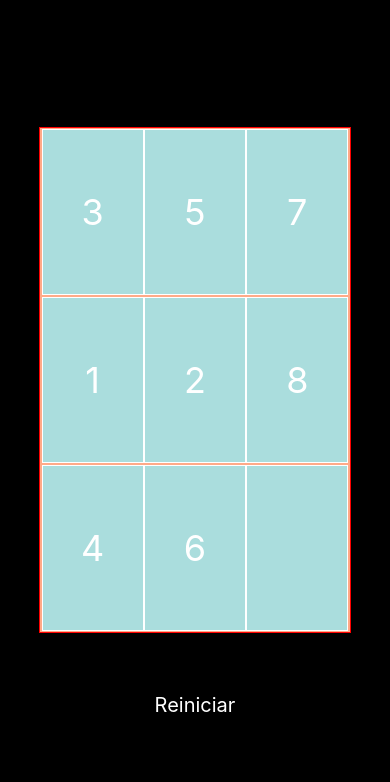
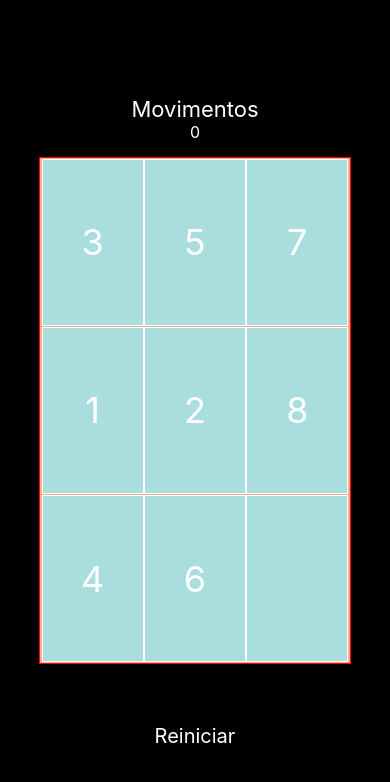
Before and after one commit to helder9991/puzzle-game, a React Native app: screen / in a window 390 px wide. Shown: the top 782 px of the page. Built offline with nearby package versions, Linux system fonts and the light colour scheme.

Commit message:
Correção do bug da issue #2; Adição de quantidade de movimentos

```diff
--- a/App.js
+++ b/App.js
@@ -4,6 +4,7 @@ import { StyleSheet, Text, View, TouchableOpacity, Alert } from 'react-native';
 export default function App() {
 
     const [game, setGame] = useState([]);
+    const [moves, setMoves] = useState(0);
     const [size, setSize] = useState(3);
 
     // Inicia matriz com numeros
@@ -27,8 +28,14 @@ export default function App() {
         startTable();
     }, [])
 
+    useEffect(() => {
+        verify();
+    },[game])
+
+    // Verifica se o jogo terminou
     const verify = () => {
-        for (let i = 1; i < size*size; i++)
+        if(moves > 0){
+            for (let i = 1; i < (size*size)-1; i++)
                 if (game[i - 1] > game[i])
                     return 0
 
@@ -41,38 +48,49 @@ export default function App() {
 
         }
 
+    }
+
     const move = (position) => {
         // Verifica se é possivel realizar o movimento
         // Método escalonavel
         let vet = [...game];
 
-        if(vet[position-1] === '' ){
+        if(vet[position-1] === '' && (position-1)%size != size-1 ){
             aux = vet[position];
             vet[position] = vet[position-1];
             vet[position-1] = aux;
+            setMoves(moves+1);
         }
-        else if(vet[position+1] === ''){
+        else if(vet[position+1] === '' && (position+1)%size != 0){
             aux = vet[position];
             vet[position] = vet[position+1];
             vet[position+1] = aux;
+            setMoves(moves+1);
         }
         else if(vet[position-size] === ''){
             aux = vet[position];
             vet[position] = vet[position-size];
             vet[position-size] = aux;
+            setMoves(moves+1);
         }
         else if(vet[position+size] === ''){
             aux = vet[position];
             vet[position] = vet[position+size];
             vet[position+size] = aux;
+            setMoves(moves+1);
         }
 
         setGame(vet);
-        verify();
     }
 
     return (
         <View style={styles.container}>
+            <View>
+                <View style={styles.item}>
+                    <Text style={styles.text}>Movimentos</Text>
+                    <Text style={[styles.text, {fontSize:16}]}>{moves}</Text>
+                </View>
+            </View>
             <View style={styles.gameContainer}>
             {
                 game.map((value, index) => (
@@ -98,6 +116,14 @@ const styles = StyleSheet.create({
         alignItems: 'center',
         justifyContent: 'center',
     },
+    item:{
+        justifyContent:'center',
+        alignItems: 'center'
+    },
+    text:{
+        color: "#fff",
+        fontSize: 22,
+    },
     gameContainer:{
         borderWidth: 1,
         borderColor: 'red',
@@ -107,7 +133,8 @@ const styles = StyleSheet.create({
         flexDirection:'row',
         flexWrap: 'wrap',
         justifyContent: 'center',
-        alignItems: 'center'
+        alignItems: 'center',
+        marginTop: 15
     },
     numberContainer:{
         width: '33%',
```
Lines whose indentation alone changed are shown as unchanged.
